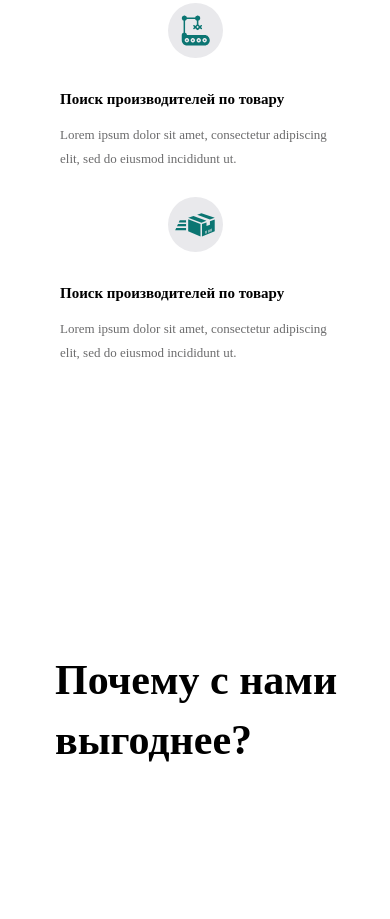
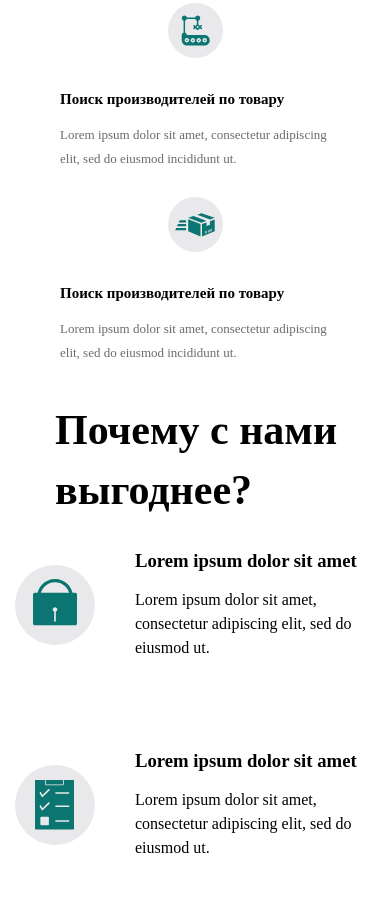
Before and after one commit to muzaffarovhayotbek/8-dars-vazifasi, a plain HTML site: page index.html in a window 390 px wide. Shown: the part 1131-2050 px from the top of the page. Drawn offline with Linux system fonts and the light colour scheme; a web font is replaced by a local one.

Commit message:
html css

```diff
--- a/css/index.css
+++ b/css/index.css
@@ -111,9 +111,9 @@
   width: 670px;
   height: 455px;
   background-color: #0b7572;
-  clip-path: polygon(0 0, 69% 0, 100% 100%, 0% 100%);
+clip-path: polygon(0 0, 45% 0, 100% 100%, 0% 100%);
   font-family: "Exo 2";
-  font-size: 48px;
+  font-size: 40px;
   font-weight: 600;
   line-height: 60px;
   text-align: left;
@@ -320,7 +320,9 @@
     background-image: none;
   }
 
-  .mask-title {
+  .mask-title  {
+    margin-bottom: -200px;
+    margin-top: -250px;
     background-color: unset;
     color: #000000;
   }
```
